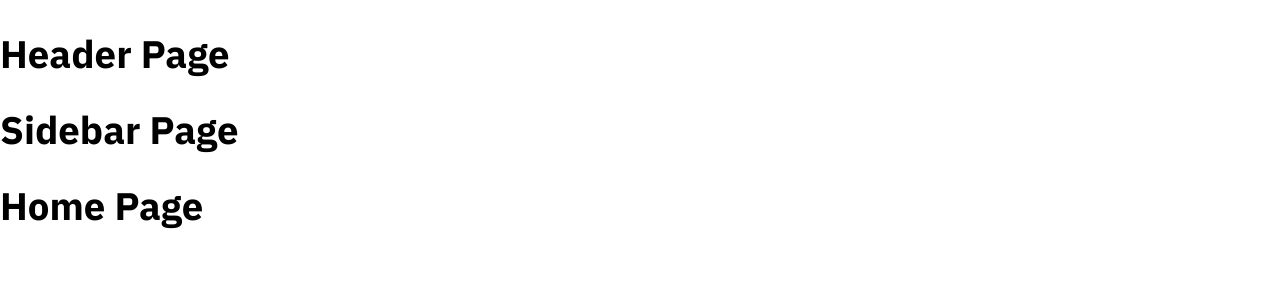
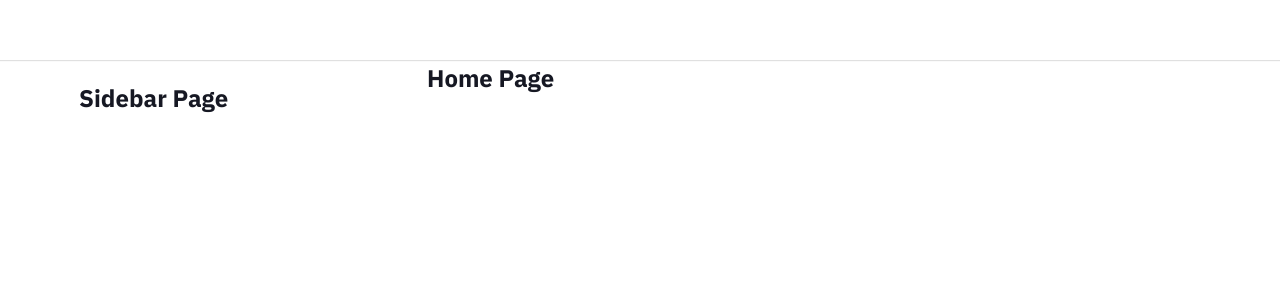
Before and after one commit to dailuong99/toptop-ui, a React (Create React App) app: page / in a window 1280 px wide. Shown: the top 300 px of the page. Built offline with nearby package versions, Linux system fonts and the light colour scheme.

Commit message:
Dựng khung Layout mặc định

```diff
--- a/package.json
+++ b/package.json
@@ -6,6 +6,7 @@
     "@testing-library/jest-dom": "^5.16.5",
     "@testing-library/react": "^13.4.0",
     "@testing-library/user-event": "^13.5.0",
+    "classnames": "^2.3.2",
     "normalize.css": "^8.0.1",
     "react": "^18.2.0",
     "react-dom": "^18.2.0",
--- a/src/components/GlobalStyles/GlobalStyles.scss
+++ b/src/components/GlobalStyles/GlobalStyles.scss
@@ -1,20 +1,112 @@
 @import 'normalize.css';
 @import url('https://fonts.googleapis.com/css2?family=IBM+Plex+Sans:wght@200;300;400;500;600;700&display=swap');
 
-
 :root {
     --primary: #fe2c55;
+    --black: #000;
+    --white: #fff;
+    --text-color: #161823;
+
+    // --font-family: 'ProximaNova', sans-serif;
+    --font-family: 'IBM Plex Sans', sans-serif;
+
+    // Default layout
+    --default-layout-header-height: 60px;
+    --default-layout-width: 1150px;
+    --default-layout-horizontal-spacer: 24px;
 }
 
 * {
+    margin: 0;
+    padding: 0;
     box-sizing: border-box;
 }
 
 html {
-    font-size: 63.5;
+    font-size: 62.5%;
 }
 
 body {
-    font-family: 'IBM Plex Sans', sans-serif;
+    font-family: var(--font-family);
     font-size: 1.6rem;
+    line-height: 1.5;
+    text-rendering: optimizespeed;
+    color: var(--text-color);
+    overflow-y: overlay;
 }
+
+// Scrollbar CSS
+html *::-webkit-scrollbar {
+    border-radius: 0;
+    width: 8px;
+}
+
+html *::-webkit-scrollbar-thumb {
+    border-radius: 4px;
+    background-color: rgba(0, 0, 0, 0.15);
+}
+
+html *::-webkit-scrollbar-track {
+    border-radius: 0;
+    background-color: rgba(0, 0, 0, 0);
+}
+
+button,
+input,
+[tabindex] {
+    outline: none;
+    border: none;
+}
+
+a {
+    color: var(--text-color);
+    text-decoration: none;
+}
+
+// Fonts emmbeded
+// @font-face {
+//     font-family: ProximaNova;
+//     src: url('/assets/fonts/Proxima-Nova-Regular.woff2');
+//     font-weight: 400;
+// }
+
+// @font-face {
+//     font-family: ProximaNova;
+//     src: url('/assets/fonts/ProximaNova-Semibold.woff2');
+//     font-weight: 600;
+// }
+
+// @font-face {
+//     font-family: ProximaNova;
+//     src: url('/assets/fonts/Proxima-Nova-Bold.woff');
+//     font-weight: 700;
+// }
+
+// @font-face {
+//     font-family: SofiaPro;
+//     src: url('/assets/fonts/sofiapro-bold.woff');
+//     font-weight: 700;
+// }
+
+// Custom tippy tooltip
+body {
+    .tippy-box {
+        border-radius: 8px;
+        font-weight: 600;
+        font-size: 1.6rem;
+        line-height: 2.2rem;
+        background-color: rgba(84, 84, 84, 0.92);
+    }
+
+    .tippy-arrow {
+        color: rgba(84, 84, 84, 0.92);
+    }
+
+    .tippy-content {
+        padding: 8px 9px;
+    }
+
+    .tippy-box[data-placement^='bottom'] > .tippy-arrow:before {
+        top: -8px;
+    }
+}
--- /dev/null
+++ b/src/components/Layout/DefaultLayout/DefaultLayout.module.scss
@@ -0,0 +1,17 @@
+.wrapper {
+    display: flex;
+    flex-direction: column;
+    align-items: center;
+}
+
+.container {
+    width: var(--default-layout-width);
+    max-width: 100%;
+    padding: 0 var(--default-layout-horizontal-spacer);
+    margin-top: var(--default-layout-header-height);
+    display: flex;
+}
+
+.content {
+    flex: 1;
+}
--- /dev/null
+++ b/src/components/Layout/DefaultLayout/Sidebar/Sidebar.module.scss
@@ -0,0 +1,5 @@
+.wrapper {
+    width: 356px;
+    padding: 20px 0 26px 8px;
+    margin-left: -18px;
+}
--- a/src/components/Layout/DefaultLayout/Sidebar/index.js
+++ b/src/components/Layout/DefaultLayout/Sidebar/index.js
@@ -1,7 +1,12 @@
+import classNames from "classnames/bind";
+import styles from './Sidebar.module.scss';
+
+const cx = classNames.bind(styles);
+
 function Sidebar() {
-    return (<>
+    return (<aside className={cx('wrapper')}>
         <h2>Sidebar Page</h2>
-    </>);
+    </aside>);
 }
 
 export default Sidebar;
--- a/src/components/Layout/DefaultLayout/index.js
+++ b/src/components/Layout/DefaultLayout/index.js
@@ -1,13 +1,19 @@
 import Header from "../components/Header";
 import Sidebar from "./Sidebar";
+import classNames from "classnames/bind";
+import styles from './DefaultLayout.module.scss';
+
+const cx = classNames.bind(styles);
 
 function DefaultLayout({ children }) {
     return (<div>
-        <Header></Header>
-        <div className="container">
-            <Sidebar></Sidebar>
-            <div className="content">
-                {children}
+        <div className={cx('wrapper')}>
+            <Header></Header>
+            <div className={cx('container')} >
+                <Sidebar></Sidebar>
+                <div className={cx('content')}>
+                    {children}
+                </div>
             </div>
         </div>
     </div>);
--- /dev/null
+++ b/src/components/Layout/components/Header/Header.module.scss
@@ -0,0 +1,78 @@
+.wrapper {
+    --search-border-radius: 92px;
+    --search-height: 46px;
+    --search-top-spacer: 9px;
+    --search-button-width: 52px;
+
+    position: fixed;
+    top: 0;
+    left: 0;
+    z-index: 10;
+    display: flex;
+    justify-content: center;
+    width: 100%;
+    height: var(--default-layout-header-height);
+    box-shadow: 0px 1px 1px rgb(0 0 0 / 12%);
+    background-color: var(--white);
+}
+
+.inner {
+    height: 100%;
+    width: var(--default-layout-width);
+    padding: 0 var(--default-layout-horizontal-spacer);
+    display: flex;
+    align-items: center;
+    justify-content: space-between;
+}
+
+.logo-link {
+    display: flex;
+}
+
+// Actions
+.actions {
+    display: flex;
+    align-items: center;
+}
+
+.more-btn {
+    font-size: 2rem;
+    margin-left: 28px;
+    padding: 4px 8px;
+    background-color: transparent;
+    cursor: pointer;
+}
+
+.action-btn {
+    position: relative;
+    display: flex;
+    font-size: 2.2rem;
+    color: #161823;
+    background-color: transparent;
+    padding: 4px 10px;
+    cursor: pointer;
+}
+
+.badge {
+    position: absolute;
+    top: -3px;
+    right: 0px;
+    padding: 0px 6px;
+    height: 2rem;
+    line-height: 2rem;
+    border-radius: 10px;
+    font-size: 1.4rem;
+    font-weight: 600;
+    color: var(--white);
+    font-family: var(--font-family);
+    background-color: var(--primary);
+}
+
+.user-avatar {
+    width: 32px;
+    height: 32px;
+    object-fit: cover;
+    border-radius: 50%;
+    margin-left: 14px;
+    cursor: pointer;
+}
--- a/src/components/Layout/components/Header/index.js
+++ b/src/components/Layout/components/Header/index.js
@@ -1,7 +1,14 @@
+import classNames from "classnames/bind";
+import styles from './Header.module.scss';
+
+const cx = classNames.bind(styles);
+
 function Header() {
-    return (<>
-        <h2>Header Page</h2>
-    </>);
+    return <header className={cx('wrapper')}>
+    <div className={cx('inner')}>
+
+    </div>
+</header>;
 }
 
 export default Header;
```
Also changed, not shown: src/components/GlobalStyles/GlobalStyles.js (added, +12 -0 lines), 1 other file (tests, documents, lock files or other folders).
